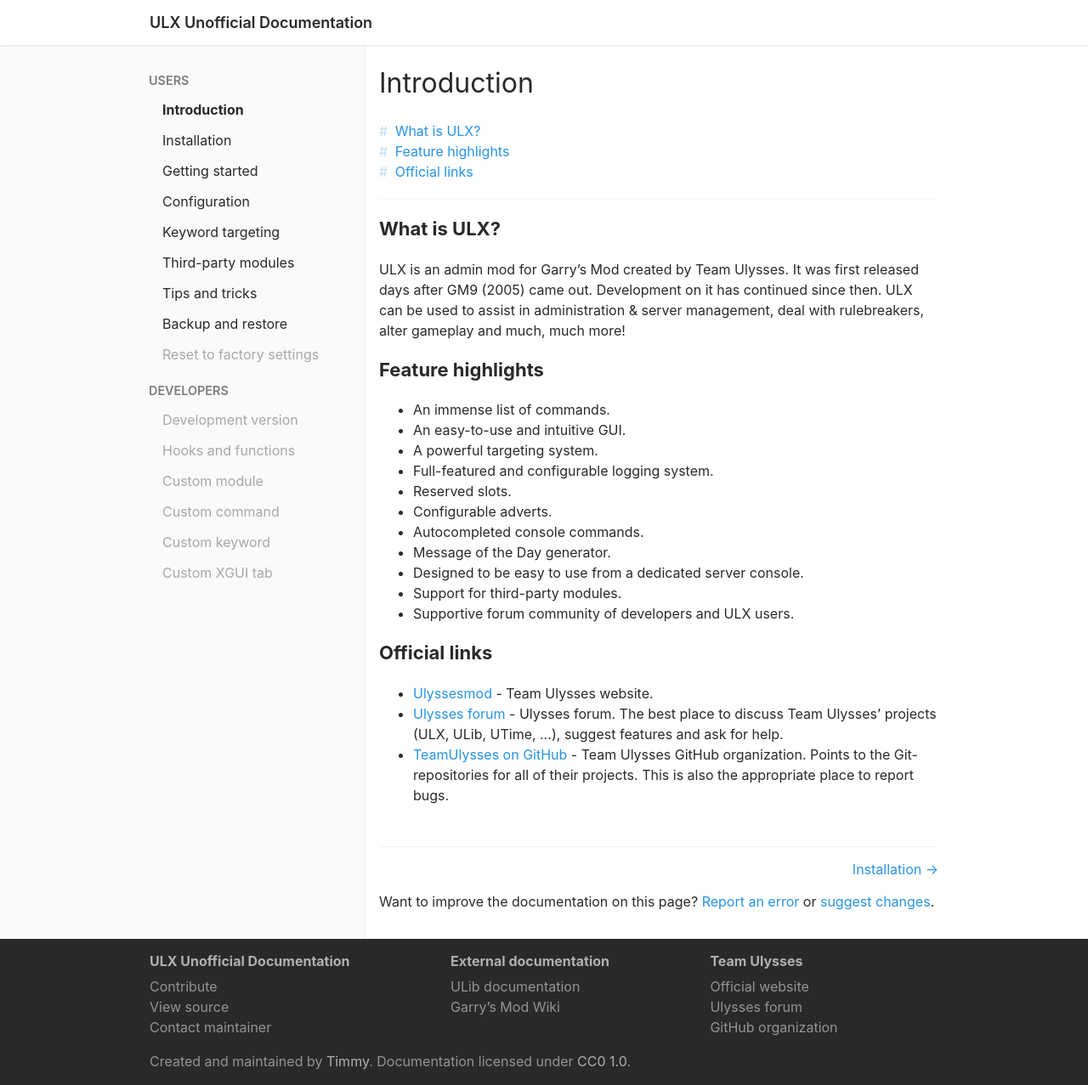
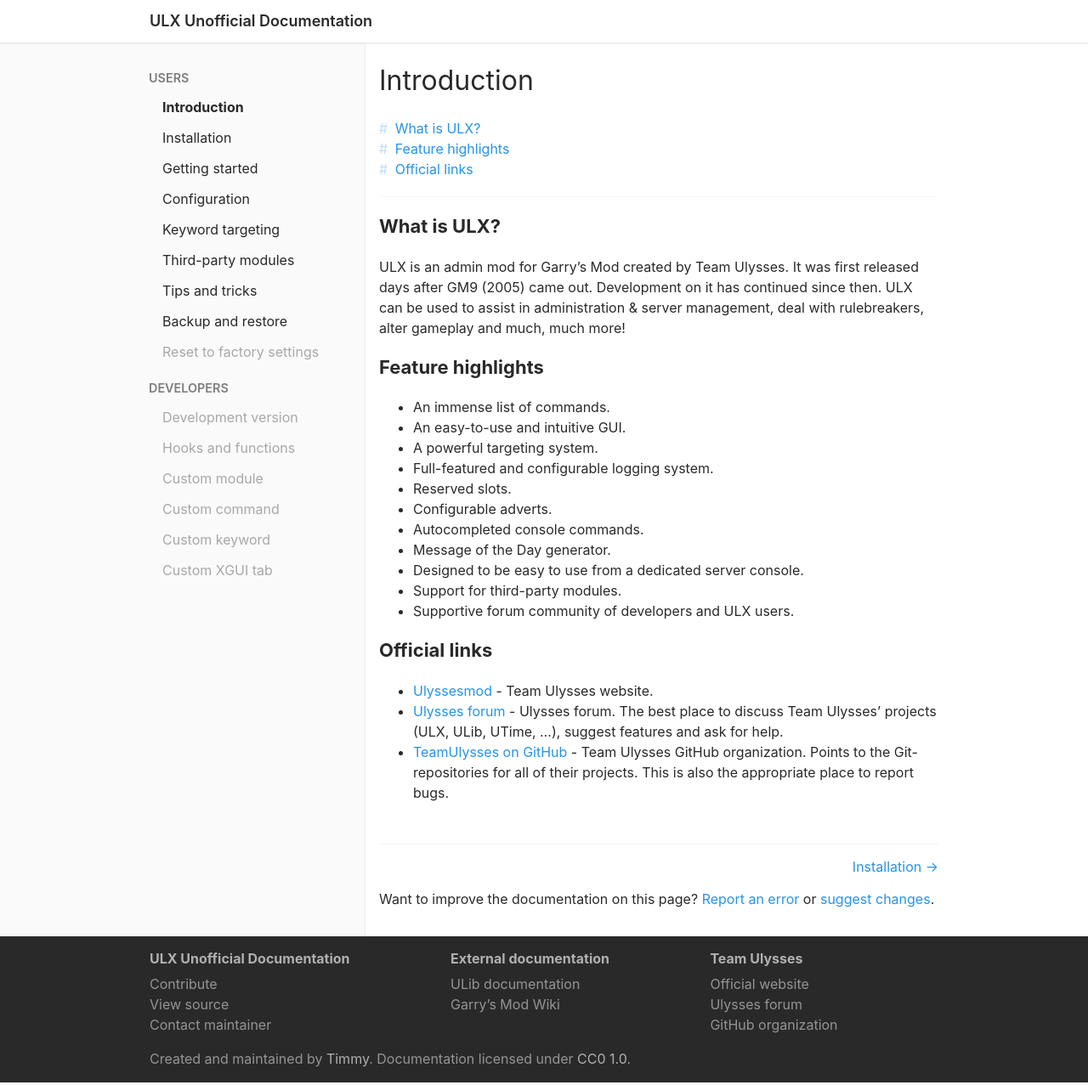
Before and after one commit to Timmy/ulx-docs, a Jekyll site: the page built from index.md, in a window 1280 px wide. Shown: the whole page at 85% size. Built offline with Jekyll 4.4.1, drawn with Linux system fonts in a browser that asks for light colours; our own code applies the rules of GitHub Pages for plain Markdown files.

Commit message:
Fix inconsistent header height

```diff
--- a/_sass/main.sass
+++ b/_sass/main.sass
@@ -51,6 +51,7 @@ html
 .header__container
   display: flex
   padding: 1rem
+  line-height: 1
 
 .menu-checkbox,
 .navigation
@@ -83,8 +84,9 @@ html
   padding-bottom: 1em
 
 .navigation__menu-toggle
-  display: block
+  display: flex
   padding: 1rem
+  line-height: 1
   border-bottom: 1px solid rgba(0, 0, 0, 0.08)
 
 .navigation__category
```
